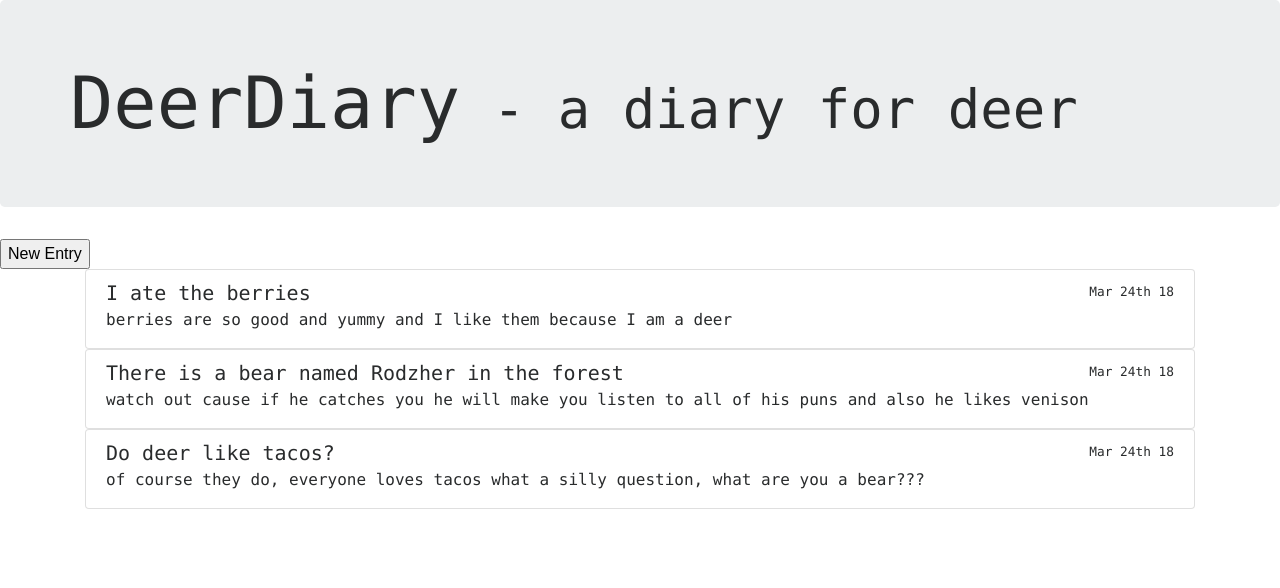
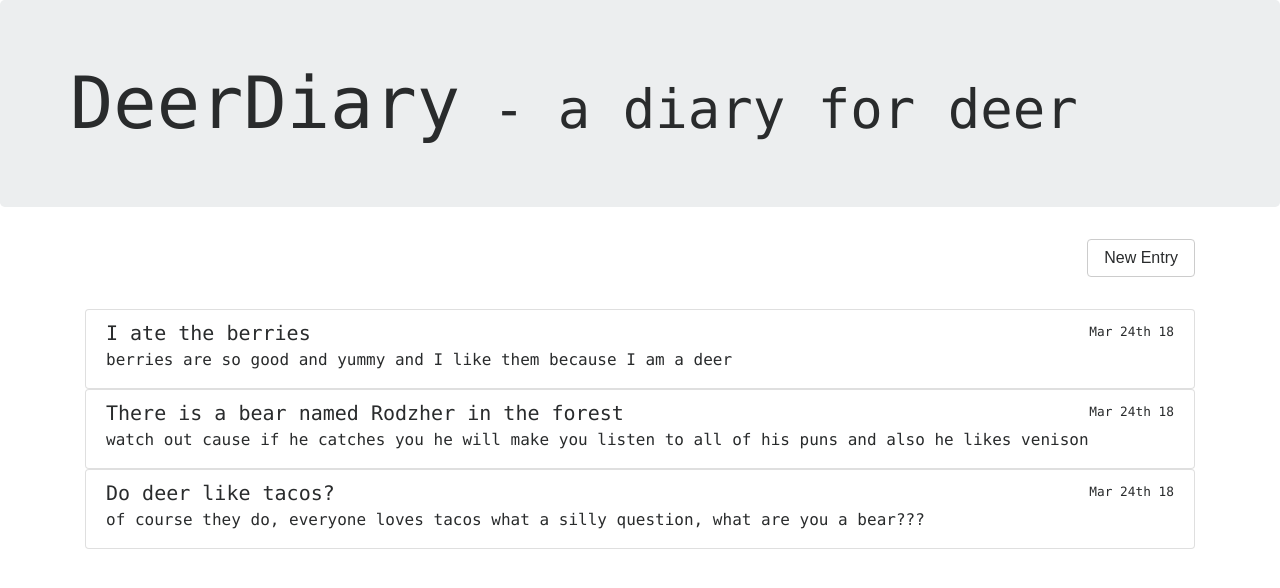
Before and after one commit to donkeypagoda/deer-diary-react-router, a React (Create React App) app: page / in a window 1280 px wide. Shown: the top 588 px of the page. Built offline with nearby package versions, Linux system fonts and the light colour scheme.

Commit message:
react is fun

```diff
--- a/src/App.css
+++ b/src/App.css
@@ -7,3 +7,7 @@
 .trailer {
   font-size: 75%;
 }
+
+.lift {
+  margin-bottom: 32px;
+}
--- a/src/App.js
+++ b/src/App.js
@@ -53,6 +53,7 @@ class App extends Component {
       showPosts: true,
       showReturn: false
     }
+
   }
   toggleButt(){
     this.setState({
@@ -85,10 +86,16 @@ class App extends Component {
               this.state.showForm ? <PostForm /> : null
             }
           </div>
-          <div>
-            {
-              this.state.showButt ? <button type="button" onClick={() => this.toggleButt()}>New Entry</button> : null
-            }
+          <div className="container">
+            <div className="row lift">
+              <div className="col-md-12">
+                <div className="float-right">
+                  {
+                    this.state.showButt ? <button type="button" className="btn btn-secondary" onClick={() => this.toggleButt()}>New Entry</button> : null
+                  }
+                </div>
+              </div>
+            </div>
           </div>
           <div className="container">
             <div className="row">
--- a/src/components/postForm.js
+++ b/src/components/postForm.js
@@ -1,4 +1,5 @@
 import React from 'react'
+import App from '../App'
 
 const PostForm = (state, props) => {
   const submitPost = (e) => {
```
